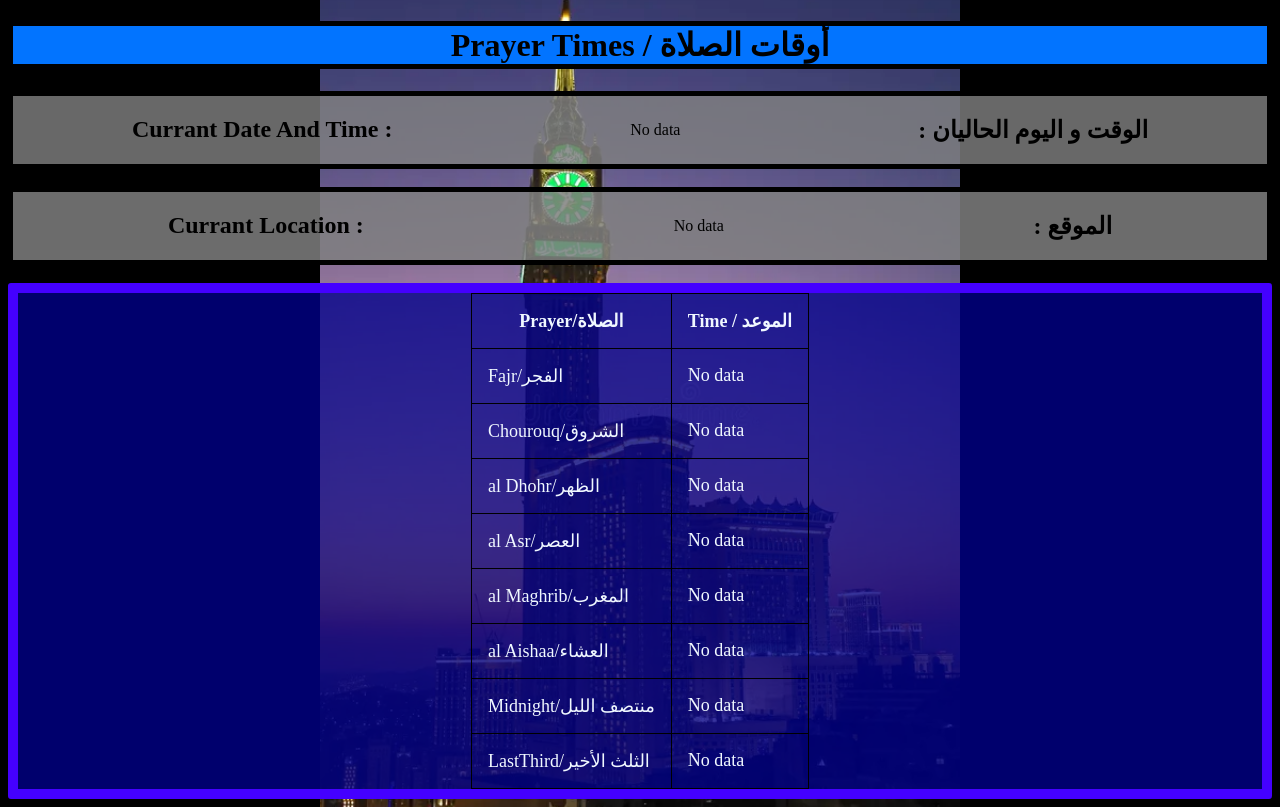
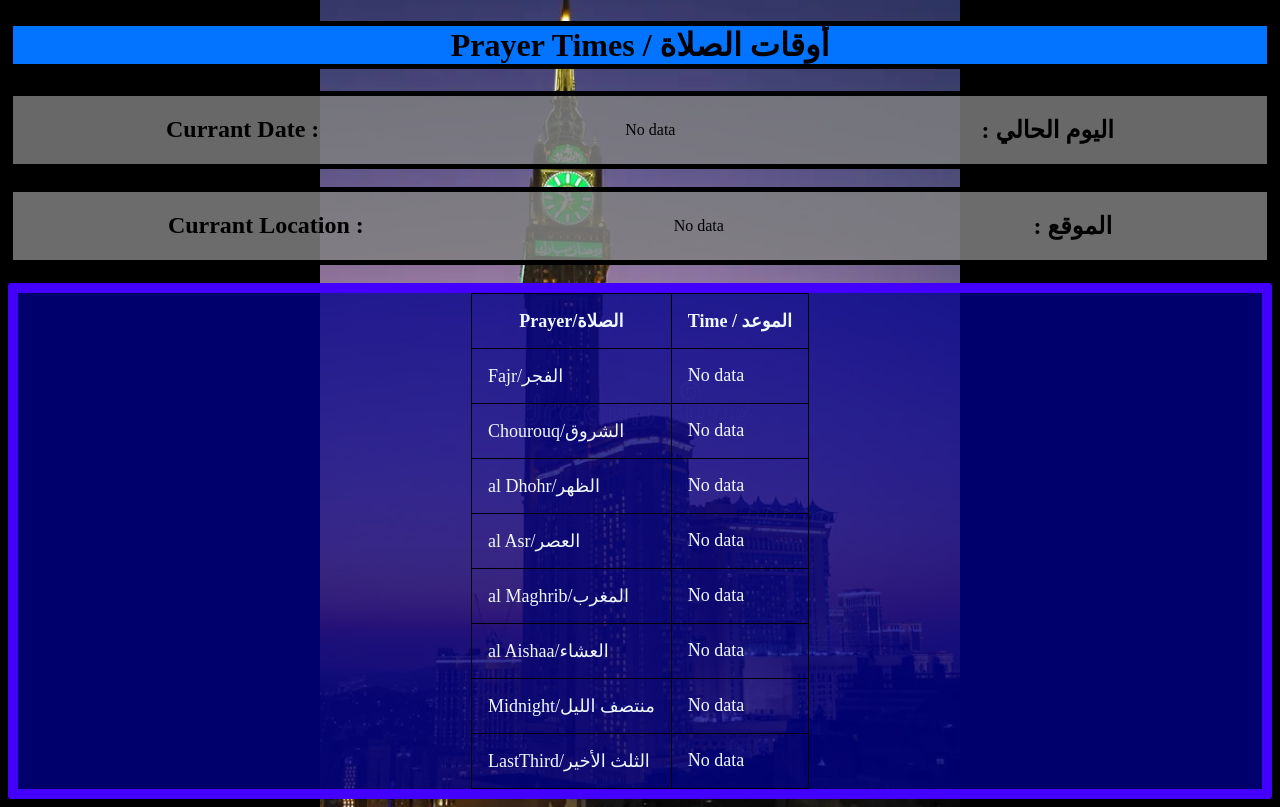
Before and after one commit to yaniis26hsn/Advanced-JS-Projects, a website: page PrayerTimes/index.html in a window 1280 px wide. Drawn offline with nearby package versions, Linux system fonts and the light colour scheme; no server answers.

Commit message:
Modification

```diff
--- a/PrayerTimes/index.html
+++ b/PrayerTimes/index.html
@@ -10,9 +10,9 @@
 <body>
     <h1 id="header1"> Prayer Times / أوقات الصلاة</h1>
     <div id="header2">
-         <h2 >Currant Date And Time : </h2>
+         <h2 >Currant Date : </h2>
          <p id="DH">No data</p>
-         <h2>  : الوقت و اليوم الحاليان </h2>
+         <h2>  :  اليوم الحالي </h2>
     </div>
     <br>
     <div id="header3">
```
